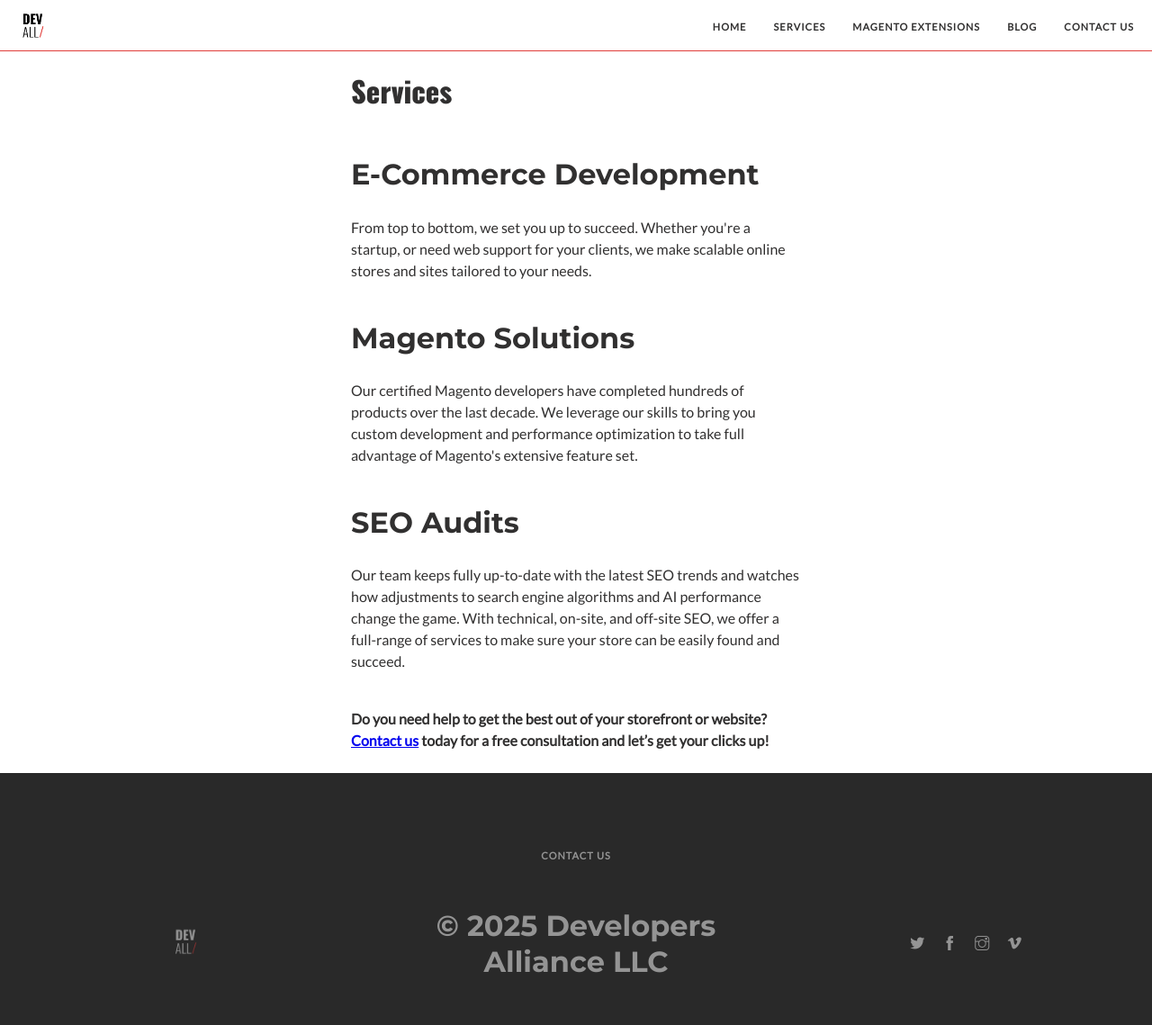
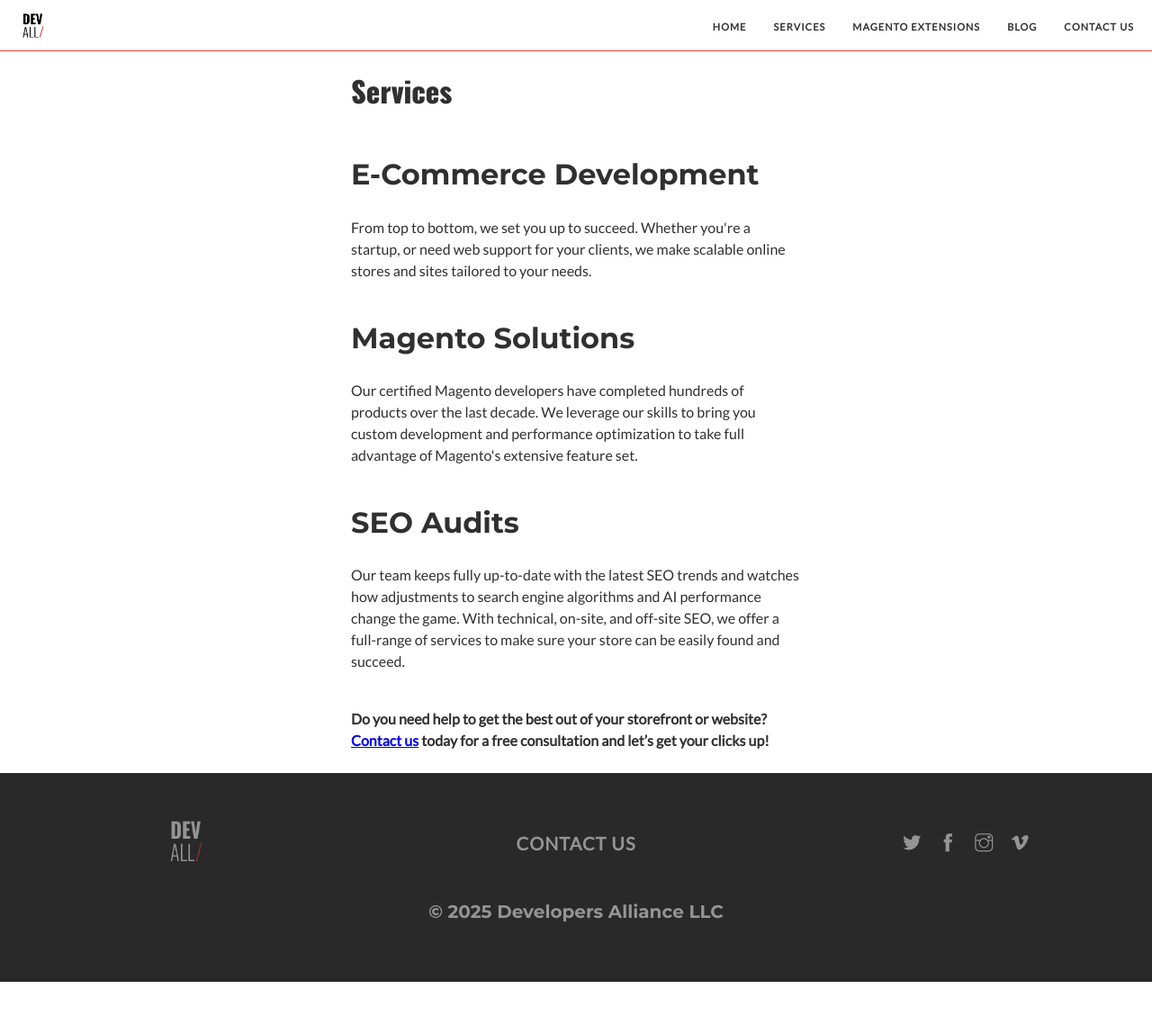
Before and after one commit to developersalliance/developersalliance.github.io, a Jekyll site: the page built from services.html, in a window 1280 px wide. Shown: the whole page at 90% size. Built offline with Jekyll 4.4.1, drawn with Linux system fonts in a browser that asks for light colours; a script that is not in the unit is left out; after the commit the page ends 1091 px from its top, so only the background shows below that.

Commit message:
Enhance footer layout and styles; adjust logo size, update LLC text class, and modify link font size

```diff
--- a/_includes/carousel-text.html
+++ b/_includes/carousel-text.html
@@ -85,6 +85,7 @@
 
 .slider-track li {
   list-style-type: none;
+  display: grid;
 }
 
 
--- a/_includes/footer.html
+++ b/_includes/footer.html
@@ -10,12 +10,12 @@
 
             <div class="footer-col logo">
                 <a href="https://developers-alliance.com">
-                <img class="logo-img" src="{{ site.baseurl }}/assets/Img/logo-light.webp" alt="Developers Alliance Logo" width="33" height="30">
+                <img class="logo-img" src="{{ site.baseurl }}/assets/Img/logo-light.webp" alt="Developers Alliance Logo" width="50" height="50">
                 </a>
             </div>
 
             <div class="footer-col text">
-                <span>© 2025 Developers Alliance LLC</span>
+                <span class="c-llc">© 2025 Developers Alliance LLC</span>
             </div>
 
             <div class="footer-col social">
--- a/_layouts/default.html
+++ b/_layouts/default.html
@@ -153,7 +153,7 @@
     <script src="{{ site.baseurl }}/assets/js/jquery-3.7.1.min.js"></script>
     <script src="{{ site.baseurl }}/assets/js/script.js"></script>
     <script src="https://widget.clutch.co/static/js/widget.js"></script>
-    <script src="https://challenges.cloudflare.com/turnstile/v0/api.js" async defer></script>
+    <!-- <script src="https://challenges.cloudflare.com/turnstile/v0/api.js" async defer></script> -->
     <noscript><iframe src="https://www.googletagmanager.com/ns.html?id=GTM-TLZZN4LZ"
     height="0" width="0" style="display:none;visibility:hidden"></iframe></noscript>
   </body>
--- a/_sass/_style.scss
+++ b/_sass/_style.scss
@@ -569,7 +569,6 @@
 .footer-menu {
   padding: 0;
   margin: 0;
-  grid-area: 1 / 1 / 2 / 4;
   list-style: none;
 }
 
@@ -578,7 +577,7 @@
 }
 
 .inner-link {
-  font-size: 11px;
+  font-size: 20px;
   text-transform: uppercase;
   font-weight: 600;
   letter-spacing: 1px;
@@ -594,7 +593,12 @@
 
 .footer-col.logo {
   display: flex;
+  grid-area: 1;
   justify-content: center;
+}
+
+.c-llc {
+  font-size: 20px;
 }
 
 .logo-img {
@@ -610,6 +614,7 @@
   color: #fff;
   opacity: 0.5;
   font-size: 14px;
+  grid-area: 2 / 1 / 2 / 4;
 }
 
 .footer-col.social .social-list {
@@ -617,6 +622,7 @@
   justify-content: center;
   gap: 20px;
   padding: 0;
+  font-size: 20px;
   margin: 0;
   list-style: none;
 }
```
